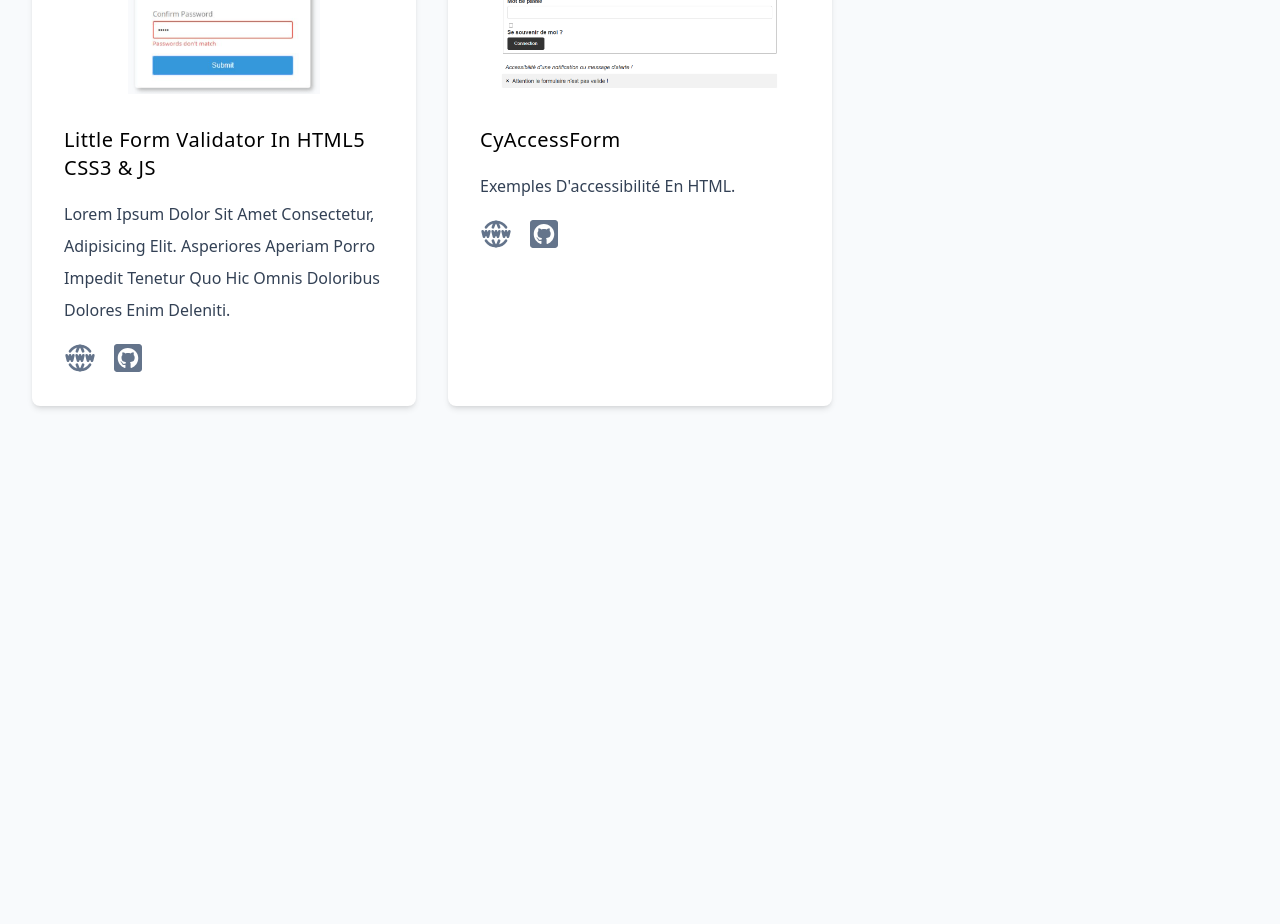
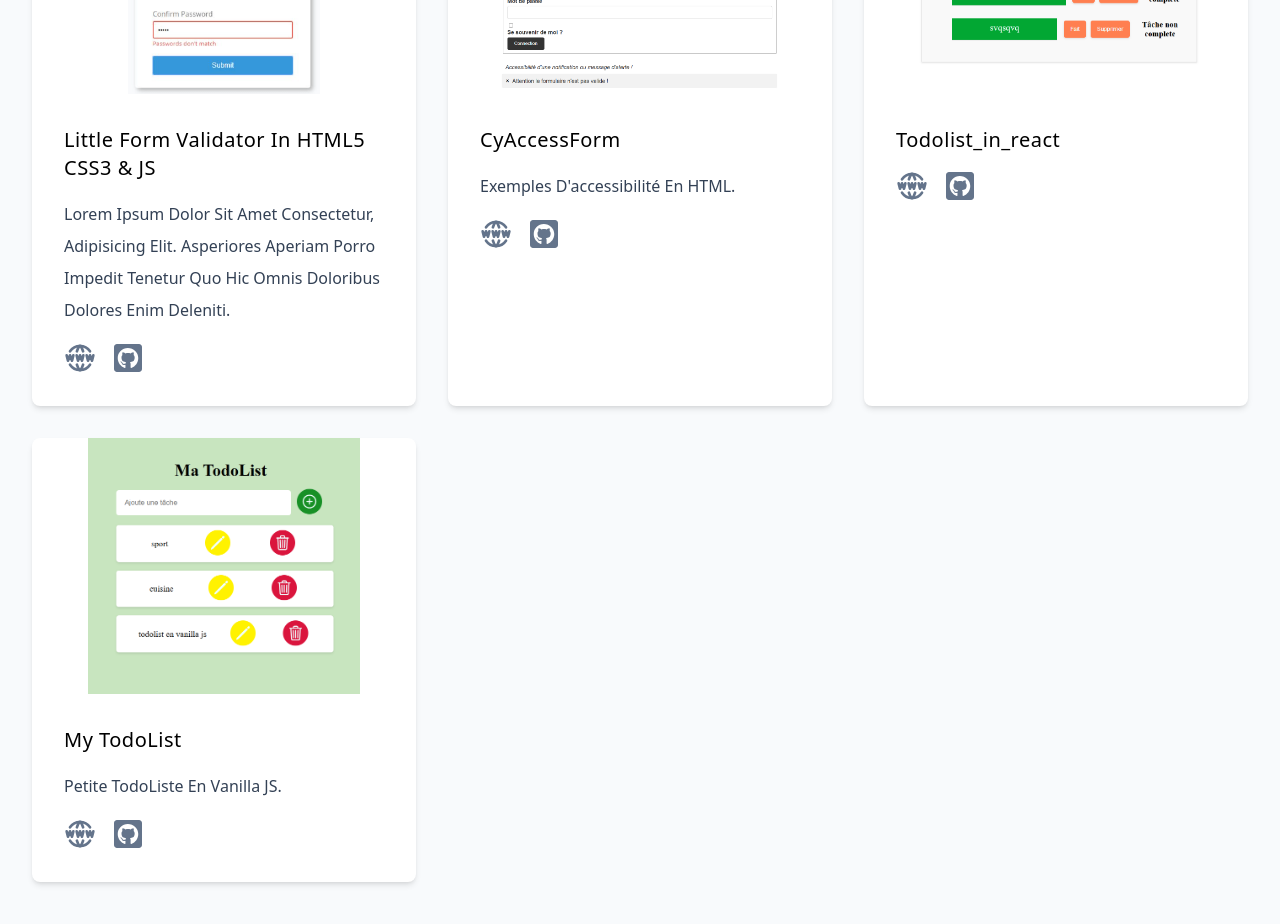
Before and after one commit to Cfy1010/cyportfolio, a React (Vite) app: page / in a window 1280 px wide. Shown: the part 3160-4084 px from the top of the page. Before the commit the page ends 3710 px from the top, so only its background shows below. Built offline with nearby package versions, Linux system fonts and the light colour scheme.

Commit message:
add projects

```diff
--- a/src/data.jsx
+++ b/src/data.jsx
@@ -1,5 +1,5 @@
 import { nanoid } from "nanoid";
-import { FaHtml5, FaCss3, FaJs, FaReact } from "react-icons/fa";
+import { FaHtml5, FaJs, FaReact } from "react-icons/fa";
 
 export const links = [
   { id: nanoid(), href: "#home", text: "home" },
@@ -94,4 +94,20 @@ export const projects = [
     title: "CyAccessForm",
     text: "Exemples d'accessibilité en HTML.",
   },
+  {
+    id: nanoid(),
+    img: "../src/assets/todolist_in_react.png",
+    url: "https://cfy1010.github.io/todolist_in_react/",
+    github: "https://github.com/Cfy1010/todolist_in_react",
+    title: "todolist_in_react",
+    text: "",
+  },
+  {
+    id: nanoid(),
+    img: "../src/assets/todolist-vanillajs-min.png",
+    url: "https://cfy1010.github.io/todolist/",
+    github: "https://github.com/Cfy1010/todolist",
+    title: "My TodoList",
+    text: "Petite TodoListe en Vanilla JS.",
+  },
 ];
```
Also changed, not shown: src/assets/todolist-vanillajs-min.png (added), src/assets/todolist_in_react.png (added).
